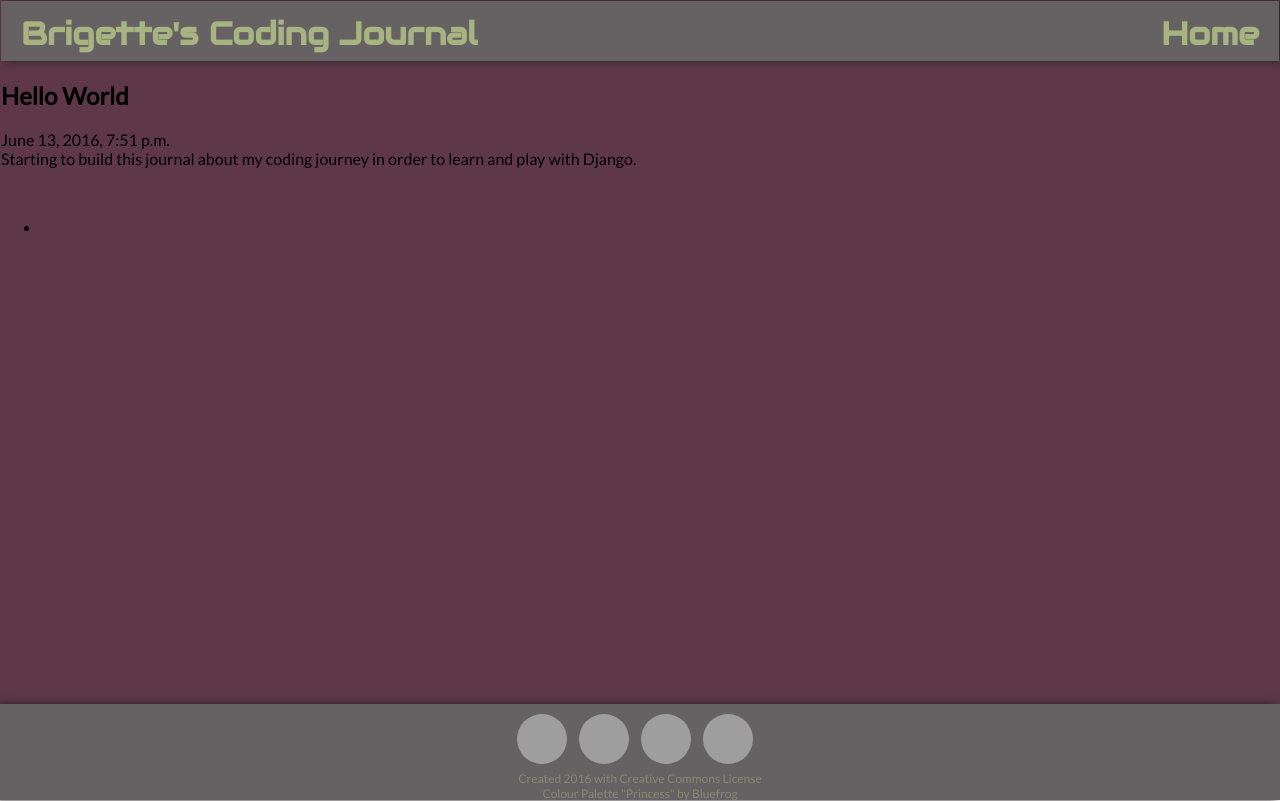
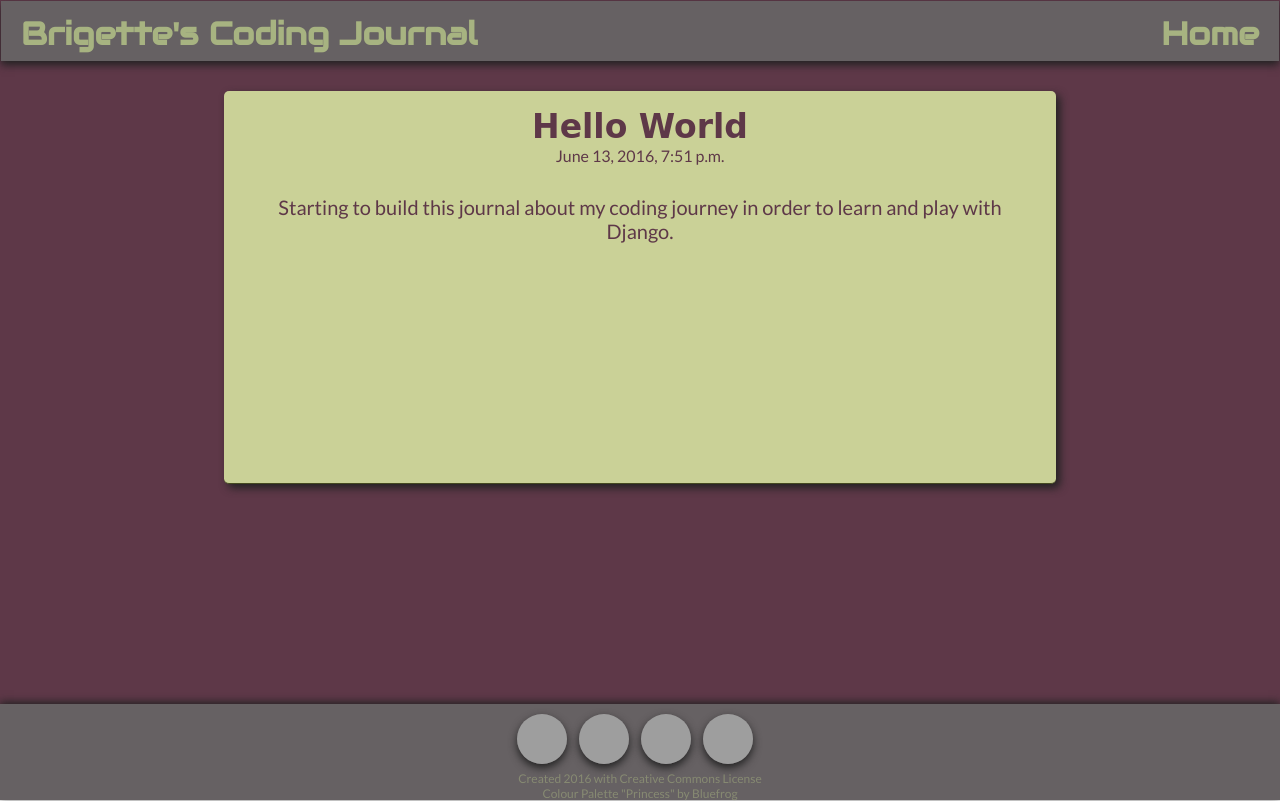
Before and after one commit to raehart/journal, a Django app: page /1 in a window 1280 px wide. Run offline with Django 3.2, Linux system fonts and the light colour scheme; data comes from the database, SQL or seed files in the repository; some libraries are stand-ins or nearby versions; some web fonts are replaced; grey boxes are pictures that could not be loaded.

Commit message:
styled enteries page

```diff
--- a/assets/styles/main.css
+++ b/assets/styles/main.css
@@ -7,7 +7,7 @@ html, body {
   font-family: "Audiowide", cursive;
   height: 60px;
   background-color: #666163;
-  box-shadow: 4px 0 8px #222; }
+  box-shadow: 0 4px 8px #222; }
   .home-bar h1 {
     color: #A7B381;
     margin: 0;
@@ -53,13 +53,23 @@ a, a:hover, a:active, a:visited {
     font-family: "Tillana", cursive;
     font-size: 33px;
     margin: 0; }
+  .entry-card.detail {
+    min-height: 320px;
+    height: inherit; }
+  .entry-card .entry-body {
+    min-height: 200px;
+    padding: 10px; }
+    .entry-card .entry-body p {
+      font-size: 1.25em; }
 
 .skills {
+  padding: 0;
   height: 50px; }
 
 .skill-icon {
   list-style: none;
-  display: inline; }
+  display: inline;
+  margin: 6px; }
 
 i {
   font-size: 50px; }
@@ -72,7 +82,7 @@ i {
   padding-top: 10px;
   font-size: 0.75em;
   text-align: center;
-  box-shadow: -4px 0 8px #222; }
+  box-shadow: 0 -2px 8px #222; }
   .footer p {
     margin-top: 4px;
     margin-bottom: 0; }
@@ -80,7 +90,8 @@ i {
     height: 50px;
     width: 50px;
     border-radius: 50%;
-    margin-right: 10px; }
+    margin-right: 10px;
+    box-shadow: 0 4px 8px #222; }
   .footer a, .footer a:hover, .footer a:active, .footer a:visited {
     color: rgba(167, 179, 129, 0.5); }
 
--- a/assets/styles/main.scss
+++ b/assets/styles/main.scss
@@ -19,7 +19,7 @@ html, body {
   font-family: $audiowide;
   height: 60px;
   background-color: $gray;
-  box-shadow: 4px 0 8px #222;
+  box-shadow: 0 4px 8px #222;
   h1 {
     color: $green;
     margin: 0;
@@ -76,15 +76,28 @@ a, a:hover, a:active, a:visited {
   padding: 1em;
   margin: 30px auto;
   text-align: center;
+  &.detail {
+    min-height: 320px;
+    height: inherit;
+  }
+  .entry-body {
+    min-height: 200px;
+    padding: 10px;
+    p {
+      font-size: 1.25em;
+    }
+  }
 }
 
 .skills {
+  padding: 0;
   height: 50px;
 }
 
 .skill-icon {
   list-style: none;
   display: inline;
+  margin: 6px;
 }
 
 i{
@@ -99,7 +112,7 @@ i{
   padding-top: 10px;
   font-size: 0.75em;
   text-align: center;
-  box-shadow: -4px 0 8px #222;
+  box-shadow: 0 -2px 8px #222;
   p {
     margin-top: 4px;
     margin-bottom: 0;
@@ -108,7 +121,8 @@ i{
     height: 50px;
     width: 50px;
     border-radius: 50%;
-    margin-right: 10px; }
+    margin-right: 10px;
+    box-shadow: 0 4px 8px #222;}
   a, a:hover, a:active, a:visited {
     color: transparentize($green, 0.5);
   }
--- a/journal/templates/journal/entries_list.html
+++ b/journal/templates/journal/entries_list.html
@@ -6,7 +6,7 @@
         <h2>{{ entry.title }}</h2>
         {{ entry.created }}
         <ul class="skills">
-            {% for skill in entry.skills.all %}
+            {% for skill in entry.skills.all|slice:":8" %}
                 <li class="skill-icon"><i class="{{ skill.icon }}" title="{{ skill.name }} "></i></li>
             {% endfor %}
         </ul>
--- a/journal/templates/journal/entry_detail.html
+++ b/journal/templates/journal/entry_detail.html
@@ -1,15 +1,17 @@
 {% extends "layout.html" %}
 {% block title %}{% endblock %}
 {% block content %}
-    <h2>{{ entry.title }}</h2>
-    {{ entry.created }}
-    <div class="entry_body">
-    {{ entry.content }}
-    </div>
+    <div class="entry-card detail">
+        <h2>{{ entry.title }}</h2>
+        {{ entry.created }}
+        <div class="entry-body">
+            <p>{{ entry.content }}</p>
+        </div>
 
         <ul class="skills">
-            {% for skill in entry.skills.all %}
-                  <li class="skill"><i class="{{ skill.icon }}" title="{{ skill.name }} "></i></li>
+            {% for skill in entry.skills.all|slice:":13" %}
+                  <li class="skill-icon"><i class="{{ skill.icon }}" title="{{ skill.name }} "></i></li>
             {% endfor %}
         </ul>
+    </div>
 {% endblock %}
```
Also changed, not shown: 1 other file.
